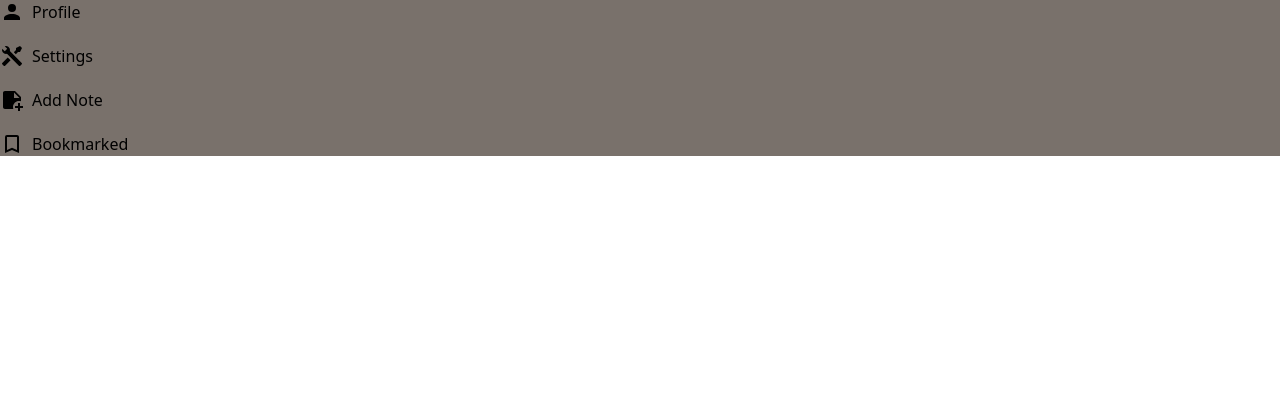
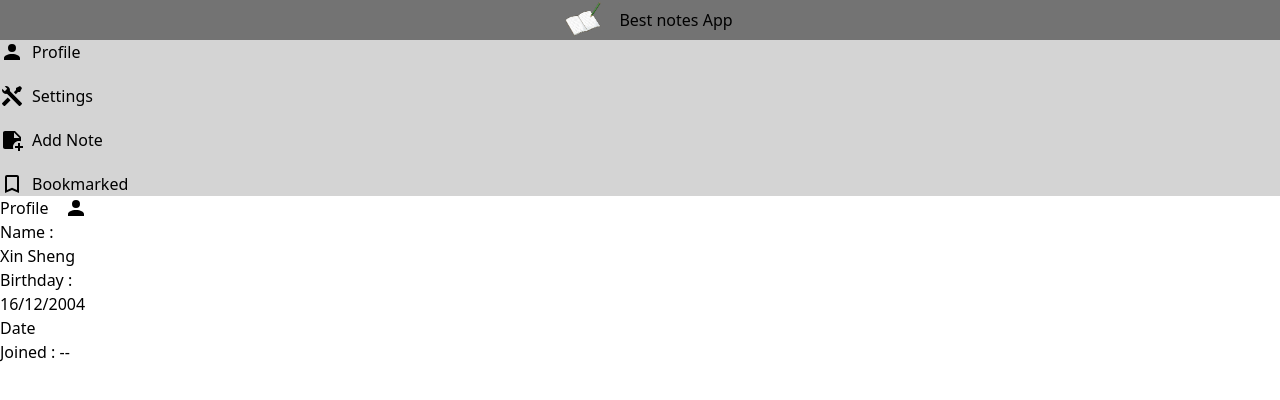
Before and after one commit to kyle-bdvl/Notes-App, a React (Vite) app: page / in a window 1280 px wide. Both pictures are taken after a click on the button "Profile". Shown: the top 400 px of the page. Built offline with nearby package versions, Linux system fonts and the light colour scheme.

Commit message:
sidebar and header is finished but not perfect

```diff
--- a/src/Components/Header.jsx
+++ b/src/Components/Header.jsx
@@ -1,7 +1,10 @@
+import Logo from '../assets/transparent-icon-notebook-pencil-open-notebook-ruled-paper-notebook-with-pencil-poised-on-open-1710956153261.png'
 export default function Header (){
+  const imgCssClasses = "w-10 h-10 rounded-md mx-4";
   return (
-    <div>
-
+    <div className="bg-neutral-500 flex justify-center items-center ">
+      <img className={imgCssClasses} src={Logo}></img>
+      <h1>Best notes App</h1>
     </div>
   );
 }
--- /dev/null
+++ b/src/Components/Overlay.jsx
@@ -0,0 +1,16 @@
+export default function Overlay({title,icon,children}){
+  const imgCssClasses = "w-6 h-6 rounded-md";
+  return (
+    <div>
+      <div className="flex flex-row gap-4">
+        <h1>{title}</h1>
+        <img className={imgCssClasses} src={icon}/>
+      </div>
+      <div className="h-80 w-20 ">
+        {children}
+      </div>
+
+
+    </div>
+  );
+}
--- a/src/Components/Sidebar.jsx
+++ b/src/Components/Sidebar.jsx
@@ -2,39 +2,69 @@ import accountIcon from "../assets/account.svg"
 import bookmark from "../assets/bookmark-outline.svg"
 import tools from "../assets/tools.svg";
 import note from "../assets/note-plus.svg";
+import {useState} from 'react';
+import Overlay from './Overlay'
 export default function Sidebar(){
+  const imgCssClasses = "w-6 h-6 rounded-md";
+  const [overlay,setOverlay]= useState(null);
+
 
   function handleClick(value){
+
     if(value === 'profile'){
+      setOverlay(
+      <Overlay title="Profile" icon={accountIcon}>
+        <div className="flex flex-col">
+          <p>Name : Xin Sheng</p>
+          <p>Birthday : 16/12/2004</p>
+          <p>Date Joined : --</p>
+        </div>
+      </Overlay>
+      );
 
     }
     else if(value === 'settings'){
-
-    }
-    else if (value === 'note'){
-
+      setOverlay(
+      <Overlay title="Settings" icon={tools} children>
+        <div className="flex flex-col">
+          <p>Xin Sheng</p>
+          <button>Edit</button>
+        </div>
+        <div>
+          <p>Birthday</p>
+          <button>Edit</button>
+        </div>
+        <button className="bg-red-500 caret-blue-50 shadow-red-200 hover:bg-red-700">Delete Account</button>
+      </Overlay>
+      );
     }
   }
-
-
   return (
-    <aside className="flex flex-col gap-5 bg-stone-500">
+    <>
+    <aside className="flex flex-col gap-5 bg-neutral-300">
       <div className="flex flex-row items-center gap-2">
-        <img className="w-6 h-6 rounded-md" src={accountIcon}/>
-        <button onClick={()=>handleClick('profile')}className="hover:cursor-pointer">Profile</button>
+        <img className={imgCssClasses} src={accountIcon}/>
+        <button onClick={()=>handleClick('profile')} className="hover:cursor-pointer">Profile</button>
       </div>
       <div className="flex flex-row items-center gap-2">
-        <img className="w-6 h-6 rounded-md " src={tools} />
+        <img className={imgCssClasses} src={tools} />
         <button onClick={()=>handleClick('settings')} className="hover:cursor-pointer">Settings</button>
       </div>
       <div className="flex flex-row items-center gap-2">
-        <img className="w-6 h-6 rounded-md " src={note} />
+        <img className={imgCssClasses} src={note} />
         <button onClick={()=>{handleClick('note')}} className="hover:cursor-pointer">Add Note</button>
       </div>
       <div className="flex flex-row items-center gap-2">
-        <img className="w-6 h-6 rounded-md" src={bookmark}/>
+        <img className={imgCssClasses} src={bookmark}/>
         <button className="hover:cursor-pointer">Bookmarked</button>
       </div>
     </aside>
+
+    {overlay && (
+      <div>
+        {overlay}
+      </div>
+    )}
+    </>
   )
 }
```
Also changed, not shown: src/assets/transparent-icon-notebook-pencil-open-notebook-ruled-paper-notebook-with-pencil-poised-on-open-1710956153261.png (added), src/assets/transparent-icon-notebook-pencil-open-notebook-ruled-paper-notebook-with-pencil-poised-on-open-1710956153261.webp (added).
